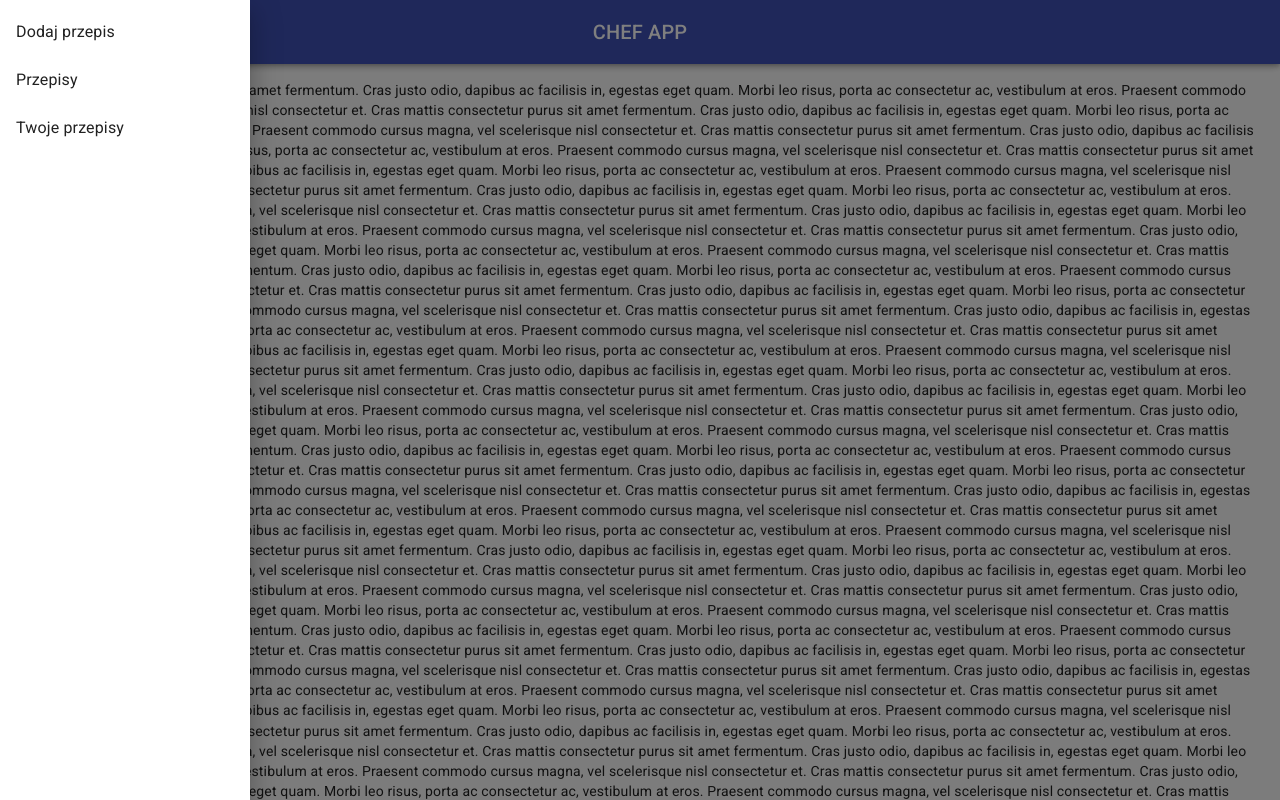
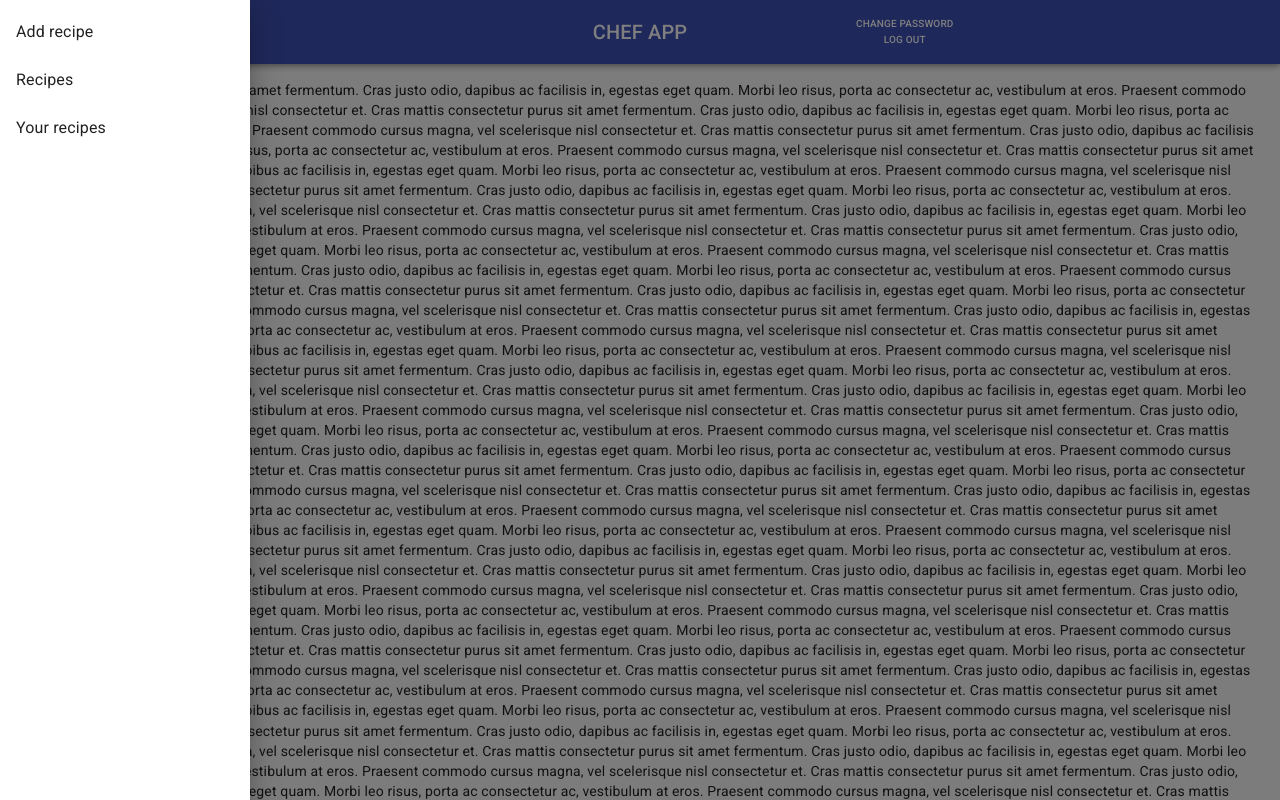
Before and after one commit to gapinska/recipes-app, a React (Create React App) app: page / in a window 1280 px wide. Both pictures are taken after a click on the button 56 px from the left and 32 px from the top of the page. Shown: the top 800 px of the page. Built offline with nearby package versions, Linux system fonts and the light colour scheme.

Commit message:
project update

```diff
--- a/src/App.js
+++ b/src/App.js
@@ -5,6 +5,7 @@ import { circularProgress } from "./state/fullScreenCircularProgress"
 import Snackbars from "./components/Snackbars"
 import { addSnackbar } from "./state/snackbars"
 import ScrollTop from "./components/ScrollTop"
+import { BrowserRouter } from "react-router-dom"
 
 function App() {
   const { add, remove } = circularProgress
@@ -18,7 +19,9 @@ function App() {
   return (
     <div className="App">
       <FullScreenCircularProgress />
-      <ScrollTop />
+      <BrowserRouter>
+        <ScrollTop />
+      </BrowserRouter>
       <Snackbars />
     </div>
   )
--- a/src/components/Drawer.js
+++ b/src/components/Drawer.js
@@ -14,7 +14,7 @@ import DehazeIcon from "@material-ui/icons/Dehaze"
 import { useSelector, useDispatch } from "react-redux"
 import { toogleDrawerStatus } from "../state/drawer"
 import { useHistory } from "react-router-dom"
-
+import { withRouter } from "react-router-dom"
 const useStyles = makeStyles({
   list: {
     width: 250,
@@ -24,13 +24,20 @@ const useStyles = makeStyles({
   },
 })
 
-export default function SwipeableTemporaryDrawer() {
+const SwipeableTemporaryDrawer = (props) => {
   const history = useHistory()
   const classes = useStyles()
   const drawerStatus = useSelector(
     (state) => state.toogleDrawerStatus.drawerStatus
   )
   const dispatch = useDispatch()
+  const links = [
+    { title: "Add recipe", route: "/add-recipe" },
+    { title: "Recipes", route: "/recipes" },
+    { title: "Your recipes", route: "/your-recipes" },
+  ]
+
+  const redirect = (link) => history.push(link)
 
   const toggleDrawer = (anchor, open) => (event) => {
     if (
@@ -54,9 +61,13 @@ export default function SwipeableTemporaryDrawer() {
       onKeyDown={toggleDrawer(anchor, false)}
     >
       <List>
-        {["Dodaj przepis", "Przepisy", "Twoje przepisy"].map((text, index) => (
-          <ListItem button key={text}>
-            <ListItemText primary={text} />
+        {links.map((text, index) => (
+          <ListItem
+            button
+            key={text.title}
+            onClick={() => redirect(text.route)}
+          >
+            <ListItemText primary={text.title} />
           </ListItem>
         ))}
       </List>
@@ -64,7 +75,7 @@ export default function SwipeableTemporaryDrawer() {
   )
 
   return (
-    <div style={{ display: "flex", justifyContent: "space-around" }}>
+    <div style={{ display: "flex", alignItems: "center" }}>
       {["left"].map((anchor) => (
         <div key={anchor}>
           <Button onClick={toggleDrawer(anchor, true)}>
@@ -82,16 +93,30 @@ export default function SwipeableTemporaryDrawer() {
         </div>
       ))}
       <div
+        onClick={() => redirect("/")}
         style={{
           position: "absolute",
           top: "50%",
           left: "50%",
           transform: "translate(-50%, -50%)",
           textTransform: "uppercase",
+          cursor: "pointer",
         }}
       >
         Chef App
       </div>
+      <div
+        style={{
+          textTransform: "uppercase",
+          fontSize: "10px",
+          marginLeft: "60vw",
+        }}
+      >
+        <div>Change password</div>
+        <div>Log Out</div>
+      </div>
     </div>
   )
 }
+
+export default withRouter(SwipeableTemporaryDrawer)
```
